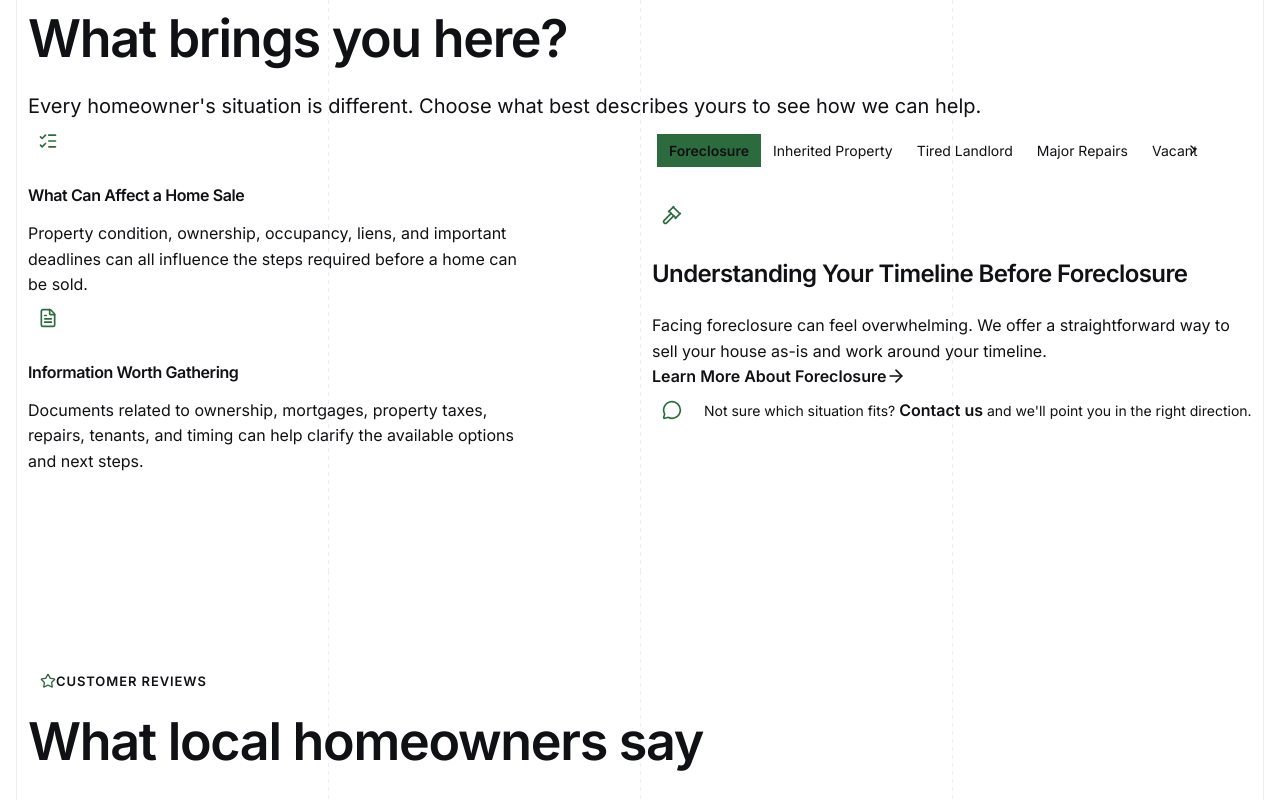
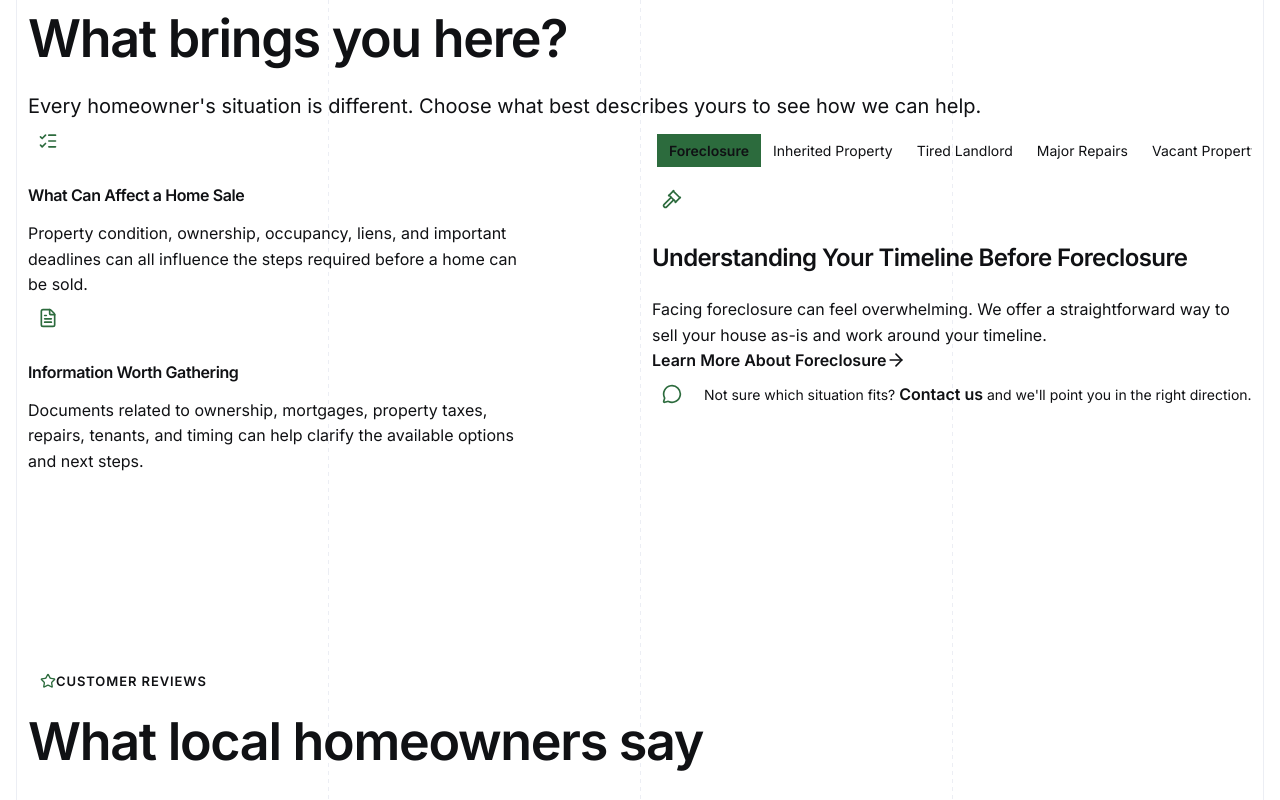
Before and after one commit to YHICAdmin/your-house-in-cash, a Next.js app: page / in a window 1280 px wide. Shown: the part 880-1680 px from the top of the page. Built offline with nearby package versions, Linux system fonts and the light colour scheme.

Commit message:
refactor: simplify situation selector scrolling

```diff
--- a/project-documentation/website-specification/area-page.md
+++ b/project-documentation/website-specification/area-page.md
@@ -417,11 +417,8 @@ Contains, in document order:
 ### Visual Design
 
 * Across all Breakpoints, the Situation Selector remains visually open and transparent, without a surrounding Card, background, Border, Radius, or Shadow.
-* A subtle right-edge fade using the owning Section's background color overlays the final `32px` (`L`) of the carousel viewport whenever additional options remain beyond the visible area. A mirrored left-edge fade appears when scrolling back is available.
-* The fade uses the established `150ms ease` opacity transition.
 * The carousel does not display a persistent scrollbar.
 * Each option uses `14px / 400 / 1.5` typography and `Text Primary` color across all Breakpoints.
-* The scroll controls use small `16px` Lucide `ChevronRight` and `ChevronLeft` icons in `Text Secondary`, on a transparent background.
 * The default state does not use a background, Border, Divider, Radius, or Shadow.
 * Across all Breakpoints, the selected option's visible label uses global Surface text at `600` font weight on a Brand Green Dark background with the global Pill Radius, without a Border or Shadow.
 * When an unselected option is hovered, its text changes to Brand Green Dark while its font weight remains unchanged.
@@ -431,15 +428,14 @@ Contains, in document order:
 
 * Uses the complete width of the right area on Desktop and Tablet.
 * Uses the complete available content width on Mobile.
+* The first option aligns with the left edge of the content area. The list uses the full available width; overflowing labels are naturally clipped at its edges as the user scrolls.
 * Text is left-aligned.
 * Each option has a minimum interactive height of `48px`.
 * Each option's visible label uses `6px` vertical and `12px` horizontal internal padding so the selected pill remains compact within the larger interactive target.
-* Reserve `32px` (`L`) at each side for a scroll control with a `32px` by `48px` interactive area.
-* Size the visible options area to deliberately reveal part of another label at the right edge in the initial view. Adapt this preview to the available width and actual label widths.
-
-### Spacing After
-
-* `16px` (`S`) separates the Situation Selector from the Selected Situation Content across all Breakpoints.
+
+### Spacing After
+
+* `8px` (`XS`) separates the Situation Selector's interactive row from the Selected Situation Content across all Breakpoints.
 
 ### Interaction
 
@@ -448,10 +444,7 @@ Contains, in document order:
 * A pointer cursor is displayed when a pointing device hovers over an option.
 * Users can move through the overflowed carousel using touch swipe, trackpad scrolling, or pointer dragging.
 * The carousel viewport uses a `grab` cursor where it is draggable and a `grabbing` cursor during pointer dragging; the options retain their pointer cursor.
-* When keyboard focus reaches an option outside the visible carousel viewport, that option scrolls into view.
-* The right scroll control appears while more options remain to the right; the left control appears while scrolling back is available. At each end, the corresponding control becomes hidden and disabled while its reserved space is retained.
-* Each scroll-control activation moves the list by `75%` of its visible width in the corresponding direction, preserving the selected situation.
-* Scroll-control navigation uses smooth scrolling, or immediate scrolling when reduced motion is preferred.
+* Selecting or focusing a partially visible option scrolls it fully into view using the nearest edge.
 
 ### Accessibility
 
@@ -462,7 +455,6 @@ Contains, in document order:
 * Selected Situation Content updates are announced politely without interrupting other assistive-technology output.
 * Update announcement template: `[Situation] details are now available.`
 * Keyboard focus remains visible when navigating the carousel across all Breakpoints.
-* The scroll controls use native buttons with accessible names `Next situations` and `Previous situations`; their icons are decorative.
 
 ### Responsive Behavior
 
--- a/src/components/area/area-situations.module.css
+++ b/src/components/area/area-situations.module.css
@@ -68,63 +68,12 @@
   grid-column: 1 / -1;
 }
 
-.selectorViewport {
-  position: relative;
-  min-width: 0;
-  margin-bottom: var(--spacing-s);
-  padding-inline: var(--spacing-l);
-}
-
-.selectorViewport::after,
-.selectorViewport::before {
-  position: absolute;
-  top: 0;
-  bottom: 0;
-  z-index: 1;
-  width: var(--spacing-l);
-  background: linear-gradient(to right, transparent, var(--color-background));
-  content: "";
-  opacity: 0;
-  pointer-events: none;
-  transition: opacity 150ms ease;
-}
-
-.selectorViewport::after { right: calc(var(--spacing-l) + var(--preview-inset, 0px)); }
-.selectorViewport::before {
-  left: var(--spacing-l);
-  transform: rotate(180deg);
-}
-
-.hasOverflowBefore::before { opacity: 1; }
-
-.scrollControl {
-  position: absolute;
-  top: 5px;
-  display: flex;
-  align-items: center;
-  justify-content: center;
-  width: var(--spacing-l);
-  height: 48px;
-  padding: 0;
-  border: 0;
-  background: transparent;
-  color: var(--color-text-secondary);
-  cursor: pointer;
-}
-
-.previousControl { left: 0; }
-.nextControl { right: var(--preview-inset, 0px); }
-.scrollControl:disabled { visibility: hidden; }
-
-.hasOverflowAfter::after {
-  opacity: 1;
-}
-
 .selector {
   display: flex;
   min-width: 0;
   flex-wrap: nowrap;
   gap: var(--spacing-xs);
+  margin: -5px -5px calc(var(--spacing-xs) - 5px);
   padding: 5px;
   overflow-x: auto;
   cursor: grab;
--- a/src/components/area/situation-explorer.tsx
+++ b/src/components/area/situation-explorer.tsx
@@ -3,8 +3,6 @@
 import {
   ArrowRight,
   Building2,
-  ChevronLeft,
-  ChevronRight,
   ClipboardX,
   Gavel,
   Hammer,
@@ -18,7 +16,6 @@ import {
   type LucideIcon,
 } from "lucide-react";
 import {
-  useEffect,
   useRef,
   useState,
   type PointerEvent as ReactPointerEvent,
@@ -131,8 +128,6 @@ export function SituationExplorer({
 }: SituationExplorerProps) {
   const [selectedIndex, setSelectedIndex] = useState(0);
   const [announcement, setAnnouncement] = useState("");
-  const [hasOverflowAfter, setHasOverflowAfter] = useState(false);
-  const [hasOverflowBefore, setHasOverflowBefore] = useState(false);
   const [isDragging, setIsDragging] = useState(false);
   const selectorRef = useRef<HTMLDivElement>(null);
   const dragStateRef = useRef({
@@ -144,62 +139,11 @@ export function SituationExplorer({
   const suppressClickRef = useRef(false);
   const selected = situations[selectedIndex];
 
-  useEffect(() => {
-    const selector = selectorRef.current;
-    if (!selector) return;
-
-    const updateOverflow = () => {
-      const remaining = selector.scrollWidth - selector.clientWidth - selector.scrollLeft;
-      setHasOverflowAfter(remaining > 1);
-      setHasOverflowBefore(selector.scrollLeft > 1);
-    };
-
-    updateOverflow();
-
-    const sizeSelector = () => {
-      selector.style.width = "";
-      const available = selector.clientWidth;
-      const options = Array.from(selector.children) as HTMLElement[];
-      const start = options[0]?.offsetLeft ?? 0;
-      const edgeIndex = options.findIndex((option) =>
-        option.offsetLeft - start + option.offsetWidth >= available - 24
-      );
-      const candidate = options[edgeIndex];
-      const edgeOption = candidate && candidate.offsetLeft - start > available - 48
-        ? options[Math.max(0, edgeIndex - 1)] : candidate;
-      if (edgeOption && selector.scrollWidth > available) {
-        // End inside a label so the initial view deliberately previews another option.
-        selector.style.width = `${Math.min(available, edgeOption.offsetLeft - start + edgeOption.offsetWidth / 2)}px`;
-      }
-      selector.parentElement?.style.setProperty("--preview-inset", `${available - selector.clientWidth}px`);
-      updateOverflow();
-    };
-    sizeSelector();
-    void document.fonts.ready.then(sizeSelector);
-    const observer = new ResizeObserver(sizeSelector);
-    observer.observe(selector.parentElement!);
-    selector.addEventListener("scroll", updateOverflow, { passive: true });
-
-    return () => {
-      observer.disconnect();
-      selector.removeEventListener("scroll", updateOverflow);
-    };
-  }, []);
-
   function selectSituation(index: number) {
     if (index === selectedIndex) return;
 
     setSelectedIndex(index);
     setAnnouncement(`${situations[index].label} details are now available.`);
-  }
-
-  function scrollSelector(direction: number) {
-    const selector = selectorRef.current;
-    if (!selector) return;
-    selector.scrollBy({
-      left: direction * selector.clientWidth * 0.75,
-      behavior: window.matchMedia("(prefers-reduced-motion: reduce)").matches ? "auto" : "smooth",
-    });
   }
 
   function handlePointerDown(event: ReactPointerEvent<HTMLDivElement>) {
@@ -254,14 +198,6 @@ export function SituationExplorer({
 
   return (
     <>
-      <div
-        className={`${styles.selectorViewport}${hasOverflowAfter ? ` ${styles.hasOverflowAfter}` : ""}${hasOverflowBefore ? ` ${styles.hasOverflowBefore}` : ""}`}
-      >
-        <button type="button" className={`${styles.scrollControl} ${styles.previousControl}`}
-          aria-label="Previous situations" disabled={!hasOverflowBefore}
-          onClick={() => scrollSelector(-1)}>
-          <ChevronLeft size={16} aria-hidden="true" />
-        </button>
         <div
           ref={selectorRef}
           className={`${styles.selector}${isDragging ? ` ${styles.dragging}` : ""}`}
@@ -290,7 +226,12 @@ export function SituationExplorer({
                 type="button"
                 aria-controls={selectedContentId}
                 aria-pressed={isSelected}
-                onClick={() => selectSituation(index)}
+                onClick={(event) => {
+                  selectSituation(index);
+                  event.currentTarget.scrollIntoView({
+                    behavior: "auto", block: "nearest", inline: "nearest",
+                  });
+                }}
                 onFocus={(event) =>
                   event.currentTarget.scrollIntoView({
                     behavior: "auto",
@@ -304,12 +245,7 @@ export function SituationExplorer({
             );
           })}
         </div>
-        <button type="button" className={`${styles.scrollControl} ${styles.nextControl}`}
-          aria-label="Next situations" disabled={!hasOverflowAfter}
-          onClick={() => scrollSelector(1)}>
-          <ChevronRight size={16} aria-hidden="true" />
-        </button>
-      </div>
+
 
       <div
         id={selectedContentId}
```
